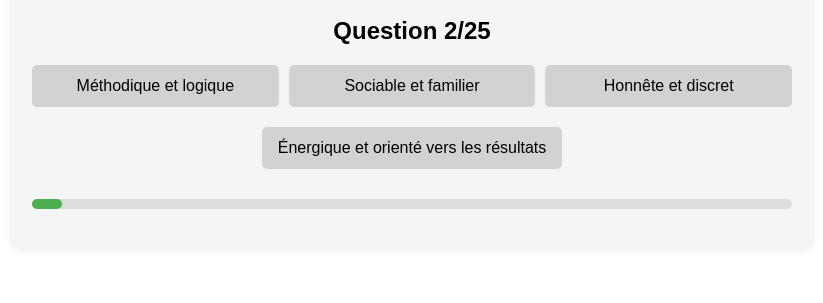
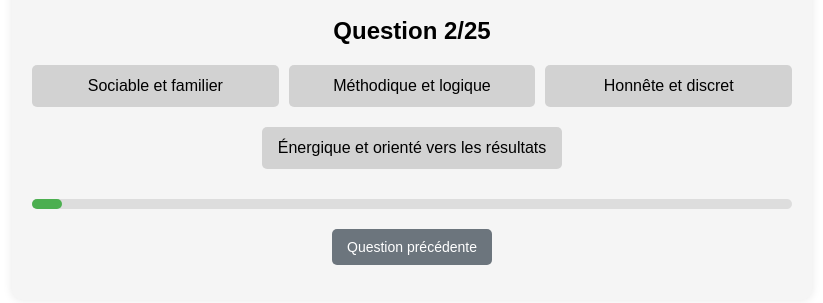
Before and after one commit to LeoBessin/test-disc, a website: page index.html in a window 1280 px wide. Both pictures are taken after a click on the button "Stratège et entreprenant". Shown: the part 141-444 px from the top of the page, without its empty margins (228-1051 px from the left). Drawn offline with Linux system fonts and the light colour scheme.

Commit message:
Add previous question button and shuffle options in DISC personality test application

```diff
--- a/index.html
+++ b/index.html
@@ -21,6 +21,9 @@
         </div>
         <div class="progress-bar">
             <div class="progress" id="progress"></div>
+        </div>
+        <div class="navigation-buttons">
+            <button id="previous-question" class="nav-button">Question précédente</button>
         </div>
     </div>
 
--- a/script.js
+++ b/script.js
@@ -38,7 +38,7 @@ const questions = [
     },
     {
         D: "Ferme et entreprenant",
-        I: "Ouvert de persuasif",
+        I: "Ouvert et persuasif",
         S: "Appliqué et sélectif dans ses relations",
         C: "Posé et dynamique"
     },
@@ -148,7 +148,7 @@ const questions = [
         D: "Direct et carré",
         I: "Expressif et radieux",
         S: "Tolérant et ferme",
-        C: "Détaillé er précautionneux"
+        C: "Détaillé et précautionneux"
     },
 ];
 
@@ -163,6 +163,8 @@ const descriptions = {
 // Variables de gestion du test
 let currentQuestion = 0;
 let scores = { D: 0, I: 0, S: 0, C: 0 };
+// Tableau pour stocker les réponses de l'utilisateur
+let userAnswers = [];
 
 // Éléments du DOM
 const optionDButton = document.getElementById('option-D');
@@ -174,8 +176,21 @@ const progressBar = document.getElementById('progress');
 const testSection = document.getElementById('test');
 const resultsSection = document.getElementById('results');
 const restartButton = document.getElementById('restart');
+const previousButton = document.getElementById('previous-question');
 
-// Fonction pour afficher une question
+// Fonction pour mélanger les options
+function shuffleOptions() {
+    const optionsContainer = document.querySelector('.options');
+    const options = Array.from(optionsContainer.children);
+
+    // Algorithme de Fisher-Yates pour mélanger le tableau
+    for (let i = options.length - 1; i > 0; i--) {
+        const j = Math.floor(Math.random() * (i + 1));
+        optionsContainer.appendChild(options[j]);
+    }
+}
+
+// Modifier la fonction displayQuestion pour inclure le mélange
 function displayQuestion() {
     if (currentQuestion < questions.length) {
         const question = questions[currentQuestion];
@@ -185,6 +200,12 @@ function displayQuestion() {
         optionCButton.textContent = question.C;
         questionNumber.textContent = `Question ${currentQuestion + 1}/${questions.length}`;
         progressBar.style.width = `${(currentQuestion / questions.length) * 100}%`;
+
+        // Afficher/masquer le bouton précédent
+        previousButton.style.display = currentQuestion > 0 ? 'inline-block' : 'none';
+
+        // Mélanger l'ordre des options
+        shuffleOptions();
     } else {
         showResults();
     }
@@ -193,8 +214,22 @@ function displayQuestion() {
 // Fonction pour enregistrer la réponse et passer à la question suivante
 function recordAnswer(type) {
     scores[type]++;
+    userAnswers[currentQuestion] = type;
     currentQuestion++;
     displayQuestion();
+}
+
+// Fonction pour revenir à la question précédente
+function goToPreviousQuestion() {
+    if (currentQuestion > 0) {
+        currentQuestion--;
+        // Décrémenter le score de la réponse précédente
+        const previousAnswer = userAnswers[currentQuestion];
+        if (previousAnswer) {
+            scores[previousAnswer]--;
+        }
+        displayQuestion();
+    }
 }
 
 // Fonction pour afficher les résultats
@@ -226,14 +261,17 @@ function showResults() {
 }
 
 // Initialiser les événements
+previousButton.addEventListener('click', goToPreviousQuestion);
 optionDButton.addEventListener('click', () => recordAnswer("D"));
 optionIButton.addEventListener('click', () => recordAnswer("I"));
 optionSButton.addEventListener('click', () => recordAnswer("S"));
 optionCButton.addEventListener('click', () => recordAnswer("C"));
 
+// Réinitialiser également userAnswers lors du redémarrage
 restartButton.addEventListener('click', () => {
     currentQuestion = 0;
     scores = { D: 0, I: 0, S: 0, C: 0 };
+    userAnswers = [];
     testSection.style.display = 'block';
     resultsSection.style.display = 'none';
     displayQuestion();
--- a/style.css
+++ b/style.css
@@ -88,3 +88,26 @@ body {
     text-align: left;
     margin: 20px 0;
 }
+
+.navigation-buttons {
+    margin: 15px 0;
+}
+
+.nav-button {
+    padding: 10px 15px;
+    background-color: #6c757d;
+    color: white;
+    border: none;
+    border-radius: 5px;
+    cursor: pointer;
+    font-size: 14px;
+    transition: background-color 0.3s;
+}
+
+.nav-button:hover {
+    background-color: #5a6268;
+}
+
+#previous-question {
+    display: none; /* Caché par défaut sur la première question */
+}
```
